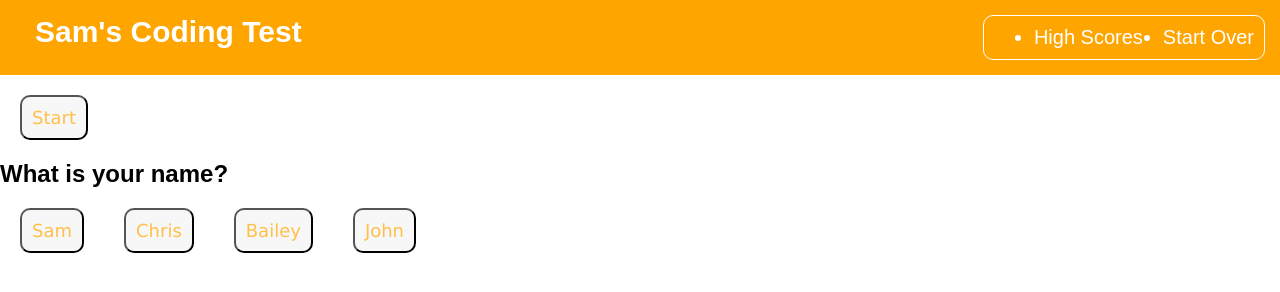
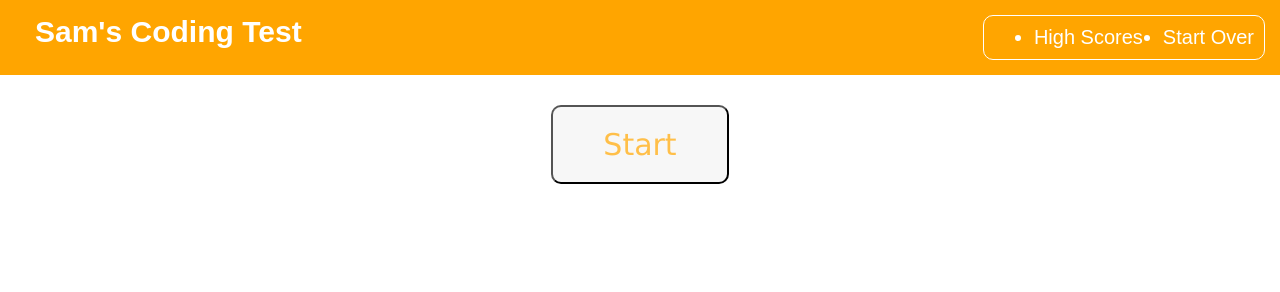
Before and after one commit to sam-levin/Coding-Quiz, a plain HTML site: page index.html in a window 1280 px wide. Both pictures are taken after a click on the button "Start". Drawn offline with Linux system fonts and the light colour scheme.

Commit message:
changing up the whole thing

```diff
--- a/assets/css/styles.css
+++ b/assets/css/styles.css
@@ -48,3 +48,14 @@ button {
     font-family:Verdana, Geneva, Tahoma, sans-serif;
     border-radius: 10px;
 }
+
+.quiz-container {
+    display: flex;
+    justify-content: center;
+    padding: 10px;
+}
+
+#starter {
+    font-size: 30px;
+    padding: 20px 50px 20px 50px;
+}
--- a/assets/js/script.js
+++ b/assets/js/script.js
@@ -13,68 +13,67 @@
 var qaEl = document.querySelector("#question-container");
 var questionEl = document.querySelector("#questions");
 var answerbox = document.getElementById("answers")
-var startBtnEl = document.getElementById("start-btn")
-
-var questionArray = [2,3];
-// set q = question array[i][0], set answerarray to questionarray[i][1]
-
-
-var q1 = "What is your name?"
-var a1Array = [["Sam","true"],["Chris","false"],["Bailey","false"],["John","false"]]
-
-
-var q2 = "What is JS short for?"
-var a2Array = [["JustSoup","false"],["JeanShorts","false"],["JelloShots","false"],["JavaScript","true"]];
-
-var appendtoarray = function (question, answer) {
-    let QAArray = [];
-    QAArray.push(question);
-    QAArray.push(answer);
-    questionArray.push(QAArray)
-    console.log(QAArray)
-}
-
-
-// in this case, "Sam" is the correct answer,
-// how do we determine if an answer is the correct one
-// will it be within the array itself? ex. [["answer A", true],["answer b", false]]
-// or should it be a separate array
+var startBtnEl = document.getElementById("starter")
 
 
 
 
+// make objects
+
+const questions = [
+    {
+        title: "question1",
+        question: "What is your name",
+        answers: ["Sam",
+        "Mark",
+        "Todd",
+        "Bailey"]
+    }
+]
+
+//startQuiz(i);
+// maybe a while loop within the for loop?
+var current = 0;
 
 
+// this should have an input that lets it know which one it is
+var getqanda = function () {
+        var q = "Penis"
+        var answerlist = answerarray[i];
+        startQuiz(q, answerlist)
+}
 
-var createQuestionEl = function (index) {
+var startQuiz = function(q,answerarray) {
+    // there should be something here that gets rid of the start button
+    startBtnEl.remove();
+    createQuestionEl(q);
+    createAnswersEl(answerarray);
+
+    // maybe this is in a for loop, for i in range of question array?
+}
+
+//when start quiz is done, it should return to the top of the for loop... should start quiz have nextquestion built into it?
+
+var createQuestionEl = function (q) {
     var newQEl = document.createElement("h1");
-    newQEl.innerHTML = q1;
+    newQEl.innerHTML = q;
     newQEl.className = "question"
     questionEl.appendChild(newQEl);
 }
 
-var createAnswersEl = function (index) {
-    for (i = 0; i < a1Array.length; i ++){
+var createAnswersEl = function (answerarray) {
+    for (i = 0; i < answerarray.length; i ++){
         var newAEl = document.createElement("button");
-        newAEl.innerHTML = a1Array[i][0];
+        newAEl.innerHTML = answerarray[i][0];
         newAEl.className = "answer-button"
-        newAEl.setAttribute("data-tf",a1Array[i][1]);
+        newAEl.setAttribute("data-tf",answerarray[i][1]);
         answerbox.appendChild(newAEl);
         newAEl.addEventListener("click",answerQuestion);
 
     }
 }
 
-var startQuiz = function() {
-    // there should be something here that gets rid of the start button
 
-    for (i = 0; i < questionArray.length; i++) {
-        createQuestionEl(questionArray[0][i]);
-        createAnswersEl(questionArray[1][i]);
-
-    }
-    // maybe this is in a for loop, for i in range of question array?
-}
 
 //var nextquestion = function(){
 
@@ -90,6 +89,8 @@ var deleteQnA = function() {
         var individualanswer = atodelete.item(i);
         individualanswer.remove();
     }
+    console.log("onto the next question!")
+
 }
 
 
@@ -97,10 +98,9 @@ var answerQuestion = function(event) {
     var chosenbtn = event.target;
     var trueorfalse = chosenbtn.getAttribute("data-tf");
     // if the data-tf is true, then console log true,
-    if (trueorfalse === "true") {
+    if (trueorfalse == true) {
         console.log("True!")
         deleteQnA();
-
         // on true, it should go to the next question
         // nextquestion();
     } else {
@@ -110,4 +110,4 @@ var answerQuestion = function(event) {
     }
 }
 
-startBtnEl.addEventListener("click", startQuiz);
+startBtnEl.addEventListener("click", getqanda);
--- a/index.html
+++ b/index.html
@@ -22,6 +22,7 @@
             </div>
         </nav>
     </header>
+    <div class="quiz-container">
 
         <div id="start-btn">
             <button id="starter">Start</button>
@@ -35,6 +36,7 @@
             </div>
         </div>
 
+    </div>
 
 
 
```
Lines whose indentation alone changed are shown as unchanged.
